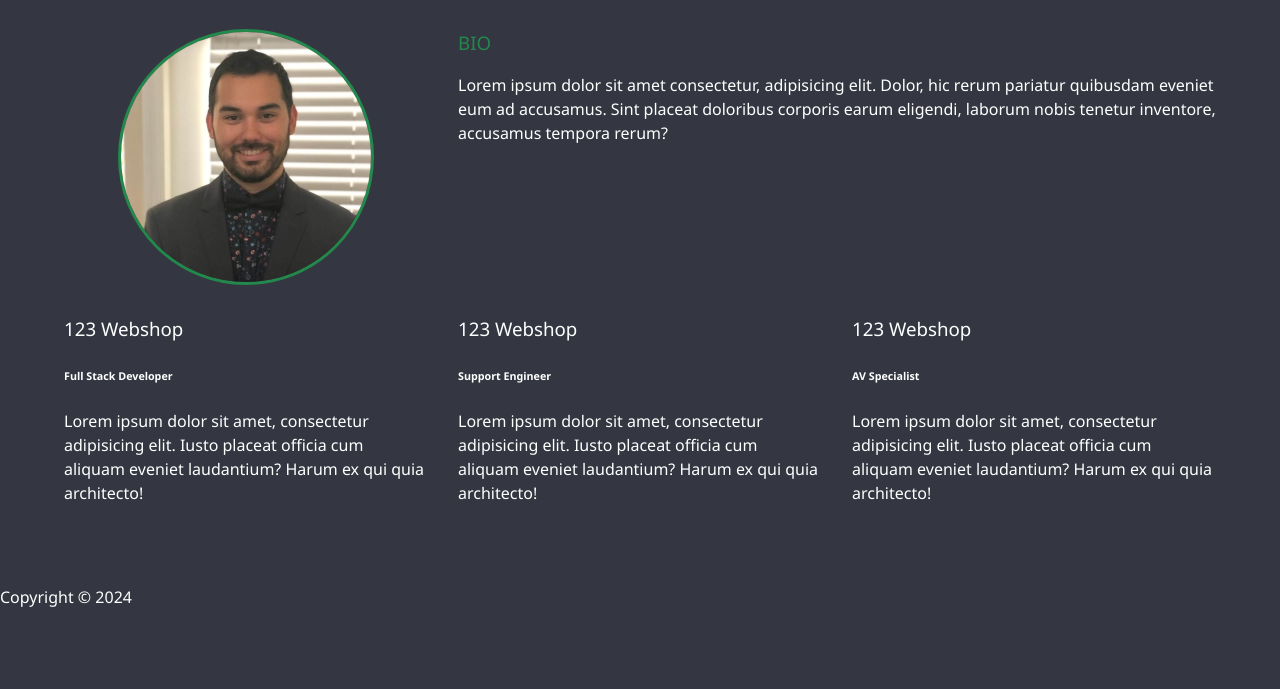
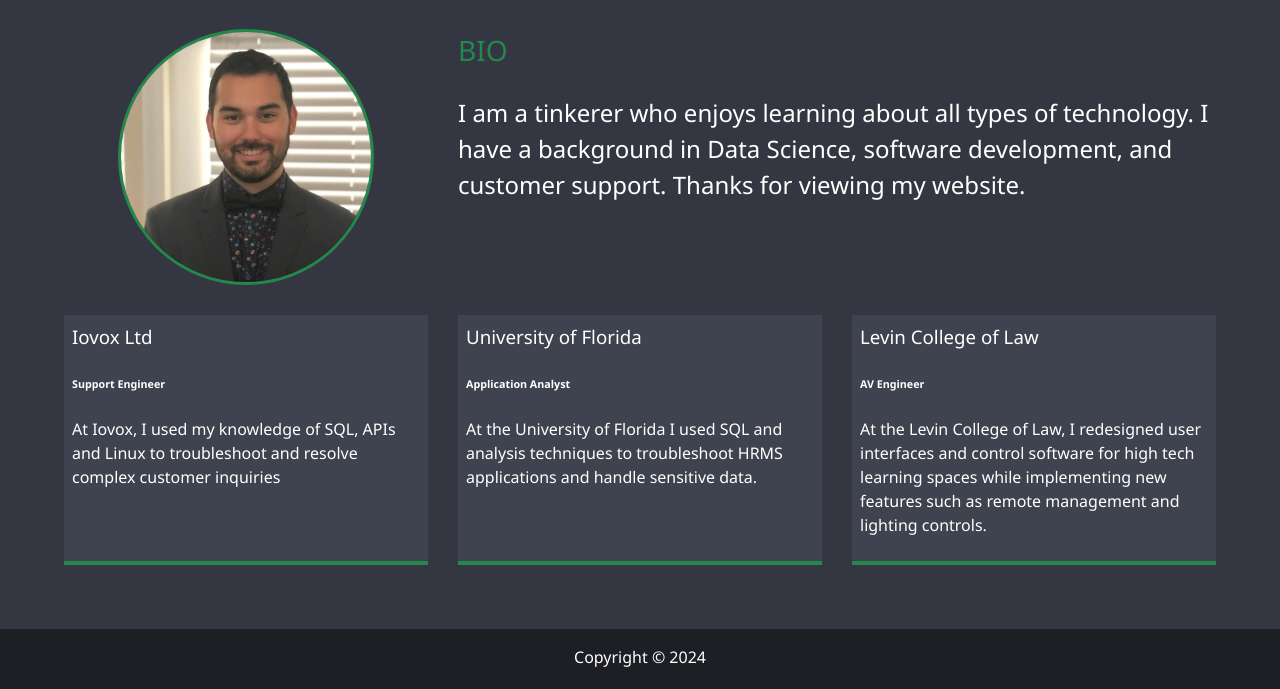
Before and after one commit to the-berryman/portfolio, a website: page dist/about.html in a window 1280 px wide. Shown: the part 253-942 px from the top of the page. Before the commit the page ends 862 px from the top, so only its background shows below. Drawn offline with Linux system fonts and the light colour scheme.

Commit message:
about me page is better. need to work on the content displayed.

```diff
--- a/scss/_mobile.scss
+++ b/scss/_mobile.scss
@@ -47,6 +47,16 @@
         }
 
     }
+.about-info {
+    grid-template-areas:
+    'bioimage'
+    'bio'
+    'job1'
+    'job2'
+    'job3';
+
+    grid-template-columns: 1fr;
+}
 
 }
 
--- a/scss/main.scss
+++ b/scss/main.scss
@@ -1,6 +1,6 @@
 @import 'config';
 @import 'menu';
-@import 'mobile';
+
 
 * {
     box-sizing: border-box;
@@ -55,7 +55,8 @@ header {
 
 main {
     padding: 4rem;
-    height: 100%;
+    // height: 100%;
+    min-height: calc(100vh - 60px);
     .icons {
         margin-top: 1rem;
         a {
@@ -86,6 +87,29 @@ main {
     'bioimage bio bio'
     'job1 job2 job3';
     grid-template-columns: repeat(3, 1fr);
+
+    .bio {
+        grid-area: bio;
+        font-size: 1.5rem;
+    }
+
+    .job-1 {
+        grid-area: job1;
+    }
+
+    .job-2 {
+        grid-area: job2;
+    }
+
+    .job-3 {
+        grid-area: job3;
+    }
+
+    .job {
+        background: lighten($primary-color, 5);
+        padding: 0.5rem;
+        border-bottom: $secondary-color 4px solid;
+    }
 }
 
 .bio-image {
@@ -95,18 +119,12 @@ main {
     border: $secondary-color 3px solid;
 }
 
-.bio {
-    grid-area: bio;
+#main-footer {
+    text-align: center;
+    padding: 1rem;
+    background: darken($primary-color, 10);
+    height: 60px;
 }
 
-.job-1 {
-    grid-area: job1;
-}
 
-.job-2 {
-    grid-area: job2;
-}
-
-.job-3 {
-    grid-area: job3;
-}
+@import 'mobile';
```
Also changed, not shown: dist/about.html, dist/css/main.css.
